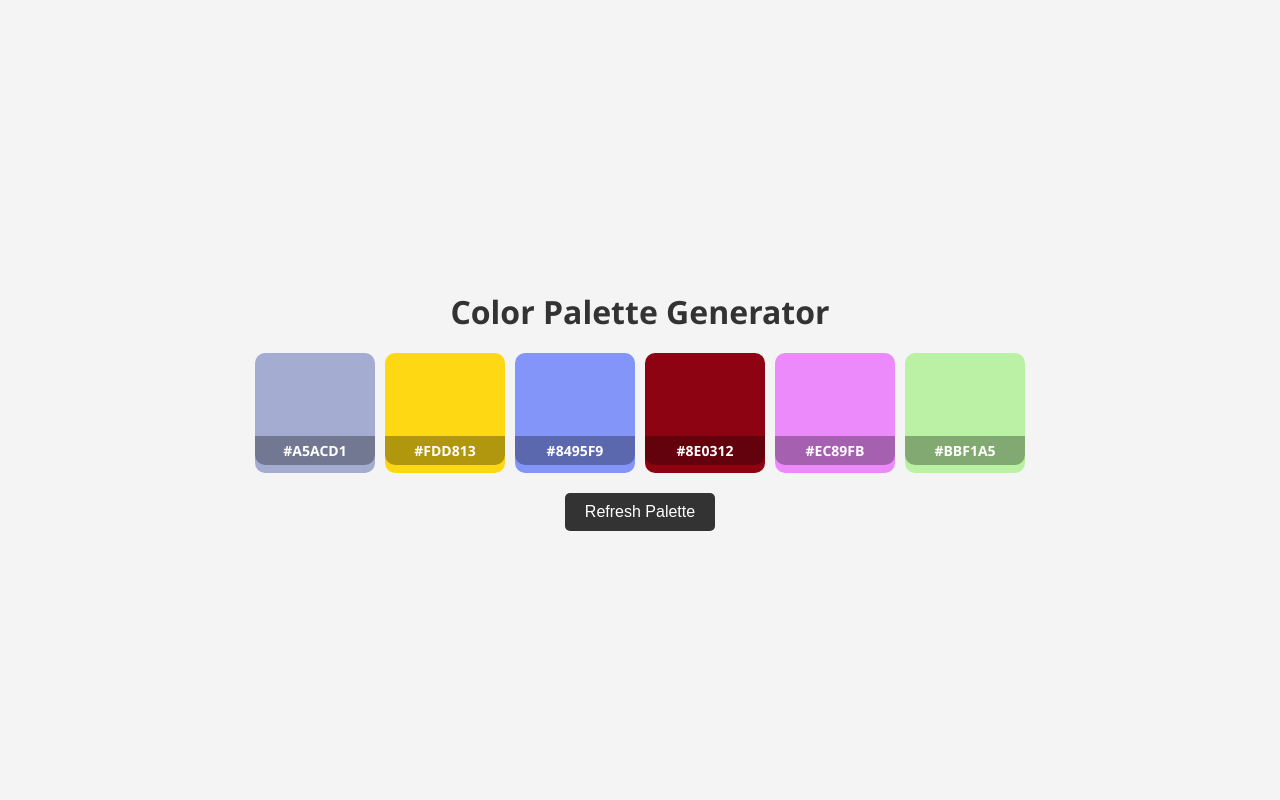
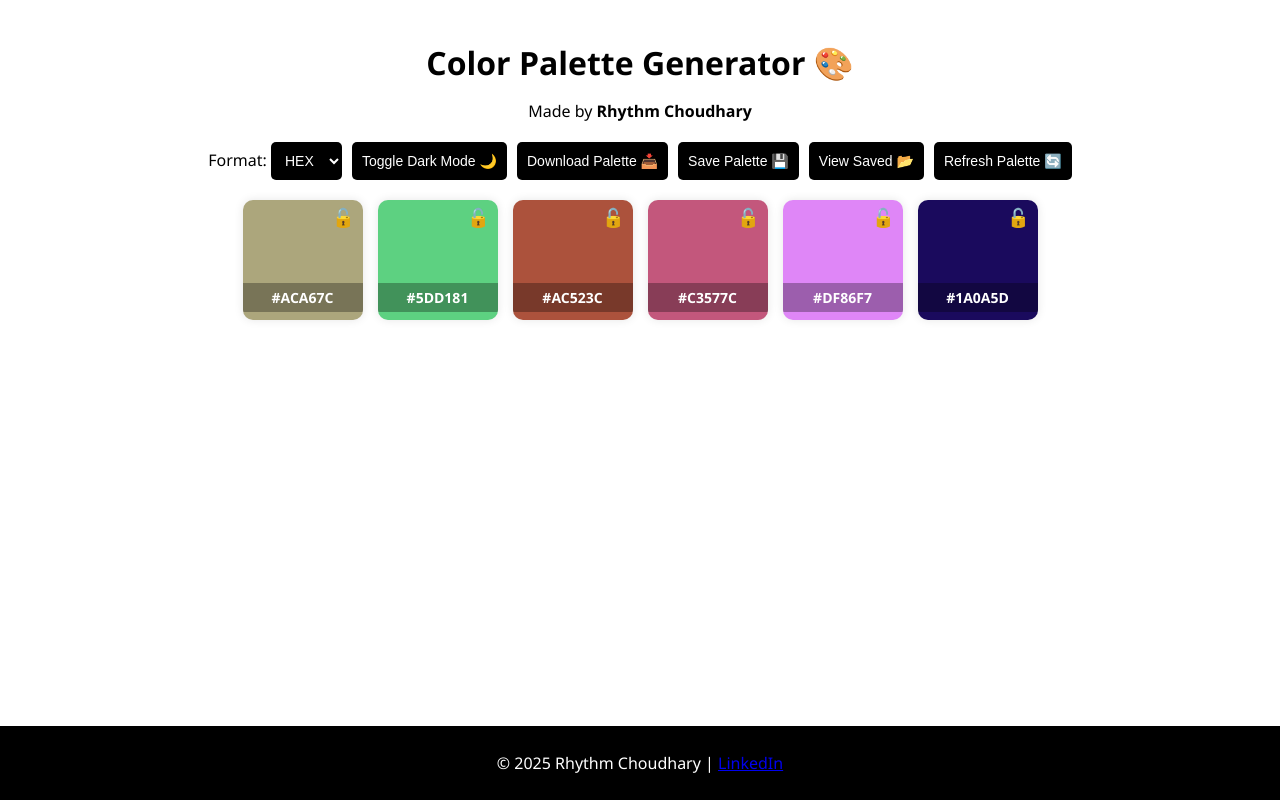
Before and after one commit to rhythmchoudhary/color-palette-generator, a plain HTML site: page index.html in a window 1280 px wide. Drawn offline with Linux system fonts and the light colour scheme.

Commit message:
Added new UI features and dark mode

```diff
--- a/index.html
+++ b/index.html
@@ -2,16 +2,39 @@
 <html lang="en">
 <head>
   <meta charset="UTF-8" />
-  <meta name="viewport" content="width=device-width, initial-scale=1.0"/>
-  <title>Color Palette Generator</title>
+  <meta name="viewport" content="width=device-width, initial-scale=1.0" />
+  <title>Color Palette Generator - Rhythm</title>
   <link rel="stylesheet" href="style.css" />
 </head>
 <body>
   <div class="container">
-    <h1>Color Palette Generator</h1>
+    <header>
+      <h1>Color Palette Generator 🎨</h1>
+      <p>Made by <a href="https://github.com/rhythmchoudhary" target="_blank">Rhythm Choudhary</a></p>
+    </header>
+
+    <div class="tools">
+      <label>Format:
+        <select id="formatSelect">
+          <option value="hex">HEX</option>
+          <option value="rgb">RGB</option>
+          <option value="hsl">HSL</option>
+        </select>
+      </label>
+      <button onclick="toggleDarkMode()">Toggle Dark Mode 🌙</button>
+      <button onclick="downloadPalette()">Download Palette 📥</button>
+      <button onclick="savePalette()">Save Palette 💾</button>
+      <button onclick="viewSavedPalettes()">View Saved 📂</button>
+      <button onclick="generateColors()">Refresh Palette 🔄</button>
+    </div>
+
     <div class="palette" id="palette"></div>
-    <button onclick="generateColors()">Refresh Palette</button>
+    <div id="toast"></div>
   </div>
+
+  <footer>
+    <p>&copy; 2025 Rhythm Choudhary | <a href="https://www.linkedin.com/in/rhythmchoudhary/" target="_blank">LinkedIn</a></p>
+  </footer>
 
   <script src="script.js"></script>
 </body>
--- a/script.js
+++ b/script.js
@@ -1,40 +1,122 @@
+// script.js
+
+const palette = document.getElementById('palette');
+const formatSelect = document.getElementById('formatSelect');
+let lockedColors = Array(6).fill(false);
+let currentColors = [];
+
 function getRandomColor() {
-  const letters = '0123456789ABCDEF';
-  let color = '#';
-  for (let i = 0; i < 6; i++) {
-    color += letters[Math.floor(Math.random() * 16)];
+  return `#${Math.floor(Math.random() * 16777215).toString(16).padStart(6, '0')}`.toUpperCase();
+}
+
+function hexToRgb(hex) {
+  const bigint = parseInt(hex.slice(1), 16);
+  const r = (bigint >> 16) & 255;
+  const g = (bigint >> 8) & 255;
+  const b = bigint & 255;
+  return `rgb(${r}, ${g}, ${b})`;
+}
+
+function hexToHsl(hex) {
+  let r = parseInt(hex.slice(1, 3), 16) / 255;
+  let g = parseInt(hex.slice(3, 5), 16) / 255;
+  let b = parseInt(hex.slice(5, 7), 16) / 255;
+  const max = Math.max(r, g, b), min = Math.min(r, g, b);
+  let h, s, l = (max + min) / 2;
+
+  if (max === min) {
+    h = s = 0;
+  } else {
+    const d = max - min;
+    s = l > 0.5 ? d / (2 - max - min) : d / (max + min);
+    switch (max) {
+      case r: h = (g - b) / d + (g < b ? 6 : 0); break;
+      case g: h = (b - r) / d + 2; break;
+      case b: h = (r - g) / d + 4; break;
+    }
+    h /= 6;
   }
-  return color;
+
+  return `hsl(${Math.round(h * 360)}, ${Math.round(s * 100)}%, ${Math.round(l * 100)}%)`;
+}
+
+function showToast(msg) {
+  const toast = document.getElementById('toast');
+  toast.innerText = msg;
+  toast.style.display = 'block';
+  setTimeout(() => toast.style.display = 'none', 2000);
 }
 
 function generateColors() {
-  const palette = document.getElementById('palette');
-  palette.innerHTML = ''; // Clear old colors
+  palette.innerHTML = '';
+  for (let i = 0; i < 6; i++) {
+    if (!lockedColors[i]) currentColors[i] = getRandomColor();
+    const format = formatSelect.value;
+    let displayColor = currentColors[i];
 
-  for (let i = 0; i < 6; i++) {
-    const color = getRandomColor();
-    const colorBox = document.createElement('div');
-    colorBox.className = 'color-box';
-    colorBox.style.backgroundColor = color;
+    if (format === 'rgb') displayColor = hexToRgb(currentColors[i]);
+    else if (format === 'hsl') displayColor = hexToHsl(currentColors[i]);
+
+    const box = document.createElement('div');
+    box.className = 'color-box';
+    box.style.backgroundColor = currentColors[i];
 
     const code = document.createElement('div');
     code.className = 'color-code';
-    code.innerText = color;
+    code.innerText = displayColor;
 
-    colorBox.appendChild(code);
+    const lock = document.createElement('div');
+    lock.className = 'lock';
+    lock.innerText = lockedColors[i] ? '🔒' : '🔓';
+    lock.onclick = (e) => {
+      e.stopPropagation();
+      lockedColors[i] = !lockedColors[i];
+      generateColors();
+    };
 
-    // Copy to clipboard on click
-    colorBox.addEventListener('click', () => {
-      navigator.clipboard.writeText(color);
-      code.innerText = "Copied!";
-      setTimeout(() => {
-        code.innerText = color;
-      }, 1000);
+    box.appendChild(code);
+    box.appendChild(lock);
+
+    box.addEventListener('click', () => {
+      navigator.clipboard.writeText(currentColors[i]);
+      showToast(`${currentColors[i]} copied!`);
     });
 
-    palette.appendChild(colorBox);
+    palette.appendChild(box);
   }
 }
 
-// Generate on load
+function toggleDarkMode() {
+  document.body.classList.toggle('dark-mode');
+}
+
+function downloadPalette() {
+  const data = currentColors.join('\n');
+  const blob = new Blob([data], { type: 'text/plain' });
+  const url = URL.createObjectURL(blob);
+  const a = document.createElement('a');
+  a.href = url;
+  a.download = 'palette.txt';
+  a.click();
+  URL.revokeObjectURL(url);
+}
+
+function savePalette() {
+  const saved = JSON.parse(localStorage.getItem('savedPalettes')) || [];
+  saved.push([...currentColors]);
+  localStorage.setItem('savedPalettes', JSON.stringify(saved));
+  showToast('Palette saved!');
+}
+
+function viewSavedPalettes() {
+  const saved = JSON.parse(localStorage.getItem('savedPalettes')) || [];
+  if (!saved.length) return alert('No saved palettes!');
+  let list = 'Saved Palettes:\n\n';
+  saved.forEach((palette, i) => {
+    list += `${i + 1}: ${palette.join(', ')}\n`;
+  });
+  alert(list);
+}
+
+// Initial load
 generateColors();
--- a/style.css
+++ b/style.css
@@ -1,29 +1,57 @@
+/* style.css */
+
+:root {
+  --bg: #ffffff;
+  --text: #000000;
+  --box-shadow: rgba(0, 0, 0, 0.1);
+}
+
+body.dark-mode {
+  --bg: #121212;
+  --text: #ffffff;
+  --box-shadow: rgba(255, 255, 255, 0.1);
+}
+
 body {
   margin: 0;
   padding: 0;
   font-family: 'Segoe UI', sans-serif;
-  background-color: #f4f4f4;
+  background-color: var(--bg);
+  color: var(--text);
   display: flex;
-  justify-content: center;
-  align-items: center;
-  height: 100vh;
+  flex-direction: column;
+  justify-content: space-between;
+  min-height: 100vh;
 }
 
 .container {
   text-align: center;
+  padding: 20px;
 }
 
-h1 {
-  margin-bottom: 20px;
-  color: #333;
+header h1 {
+  margin-bottom: 10px;
+}
+
+header p a {
+  text-decoration: none;
+  color: var(--text);
+  font-weight: bold;
+}
+
+.tools {
+  margin: 20px 0;
+  display: flex;
+  flex-wrap: wrap;
+  justify-content: center;
+  gap: 10px;
 }
 
 .palette {
   display: flex;
-  gap: 10px;
+  flex-wrap: wrap;
+  gap: 15px;
   justify-content: center;
-  flex-wrap: wrap;
-  margin-bottom: 20px;
 }
 
 .color-box {
@@ -31,8 +59,10 @@ h1 {
   height: 120px;
   border-radius: 10px;
   position: relative;
+  box-shadow: 0 0 10px var(--box-shadow);
   cursor: pointer;
-  transition: transform 0.2s;
+  transition: transform 0.2s, background-color 0.5s;
+  overflow: hidden;
 }
 
 .color-box:hover {
@@ -46,23 +76,57 @@ h1 {
   right: 0;
   text-align: center;
   font-weight: bold;
-  color: #fff;
-  background: rgba(0,0,0,0.3);
+  color: white;
+  background: rgba(0, 0, 0, 0.3);
   padding: 5px;
-  border-radius: 0 0 10px 10px;
   font-size: 14px;
 }
 
-button {
-  padding: 10px 20px;
-  font-size: 16px;
-  border: none;
-  background-color: #333;
+.lock {
+  position: absolute;
+  top: 5px;
+  right: 8px;
+  font-size: 18px;
   color: white;
-  border-radius: 5px;
-  cursor: pointer;
 }
 
-button:hover {
+button, select {
+  padding: 10px;
+  font-size: 14px;
+  border: none;
+  border-radius: 5px;
+  background-color: var(--text);
+  color: var(--bg);
+  cursor: pointer;
+  transition: background-color 0.3s;
+}
+
+button:hover, select:hover {
   background-color: #555;
 }
+
+footer {
+  text-align: center;
+  padding: 10px;
+  background-color: var(--text);
+  color: var(--bg);
+}
+
+#toast {
+  position: fixed;
+  bottom: 30px;
+  right: 30px;
+  background: #333;
+  color: white;
+  padding: 10px 15px;
+  border-radius: 4px;
+  display: none;
+  animation: fadeInOut 2s ease-in-out;
+}
+
+@keyframes fadeInOut {
+  0% {opacity: 0;}
+  10% {opacity: 1;}
+  90% {opacity: 1;}
+  100% {opacity: 0;}
+}
```
